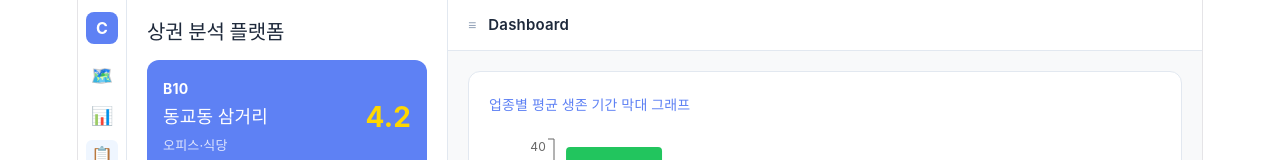
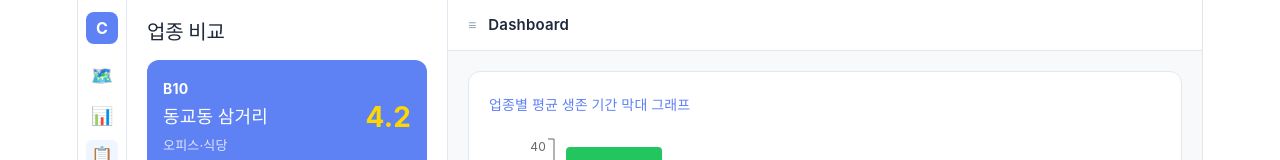
Before and after one commit to kw-capstone-2026/main, a React (Vite) app: page /industry/1 in a window 1280 px wide. Shown: the top 160 px of the page. Built offline with nearby package versions, Linux system fonts and the light colour scheme; a web font is replaced by a local one.

Commit message:
style: 업종 비교 페이지 타이틀 수정

```diff
--- a/src/pages/Industry.jsx
+++ b/src/pages/Industry.jsx
@@ -49,7 +49,7 @@ function Industry() {
         padding: '20px', overflowY: 'auto'
       }}>
         <h2 style={{ fontSize: '20px', fontWeight: '700', marginBottom: '16px', color: '#1E293B', textAlign: 'left' }}>
-          상권 분석 플랫폼
+          업종 비교
         </h2>
 
         {/* 블록 카드 */}
```
Also changed, not shown: 1 other file (tests, documents, lock files or other folders).
